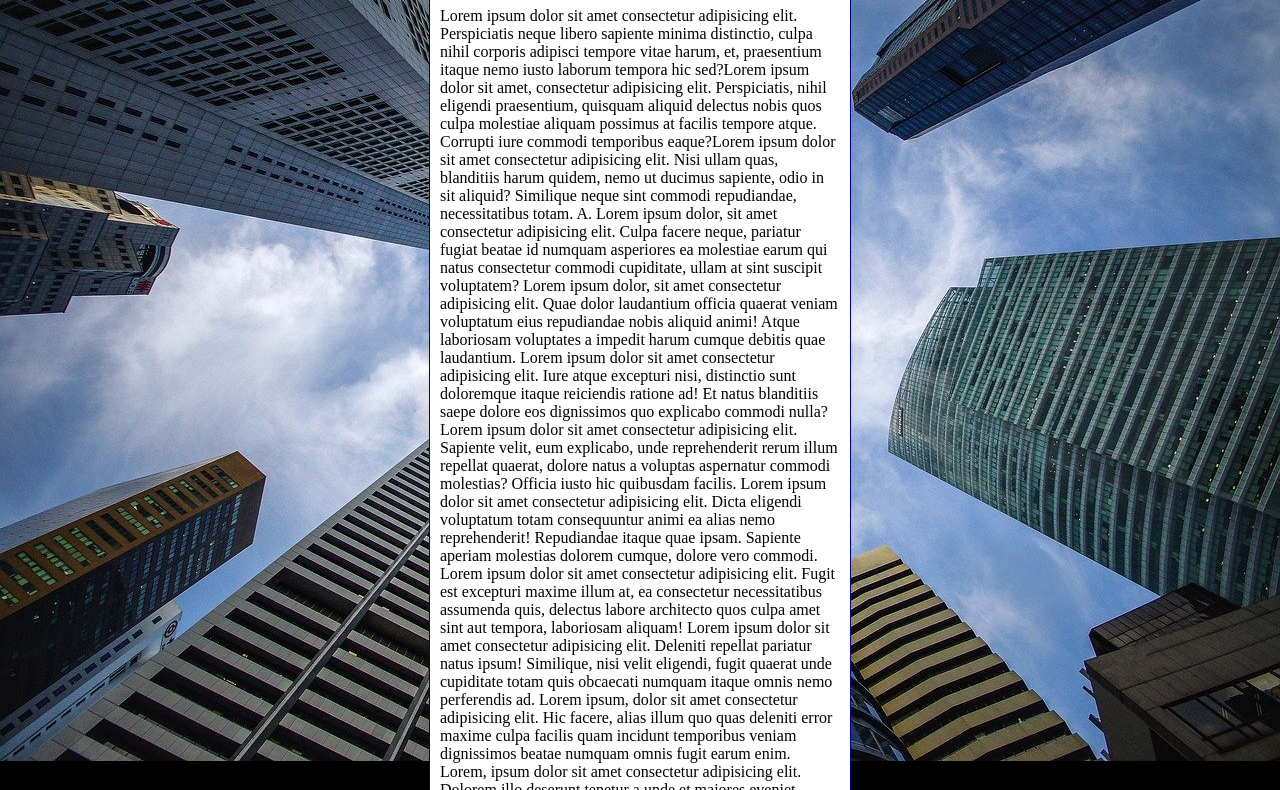
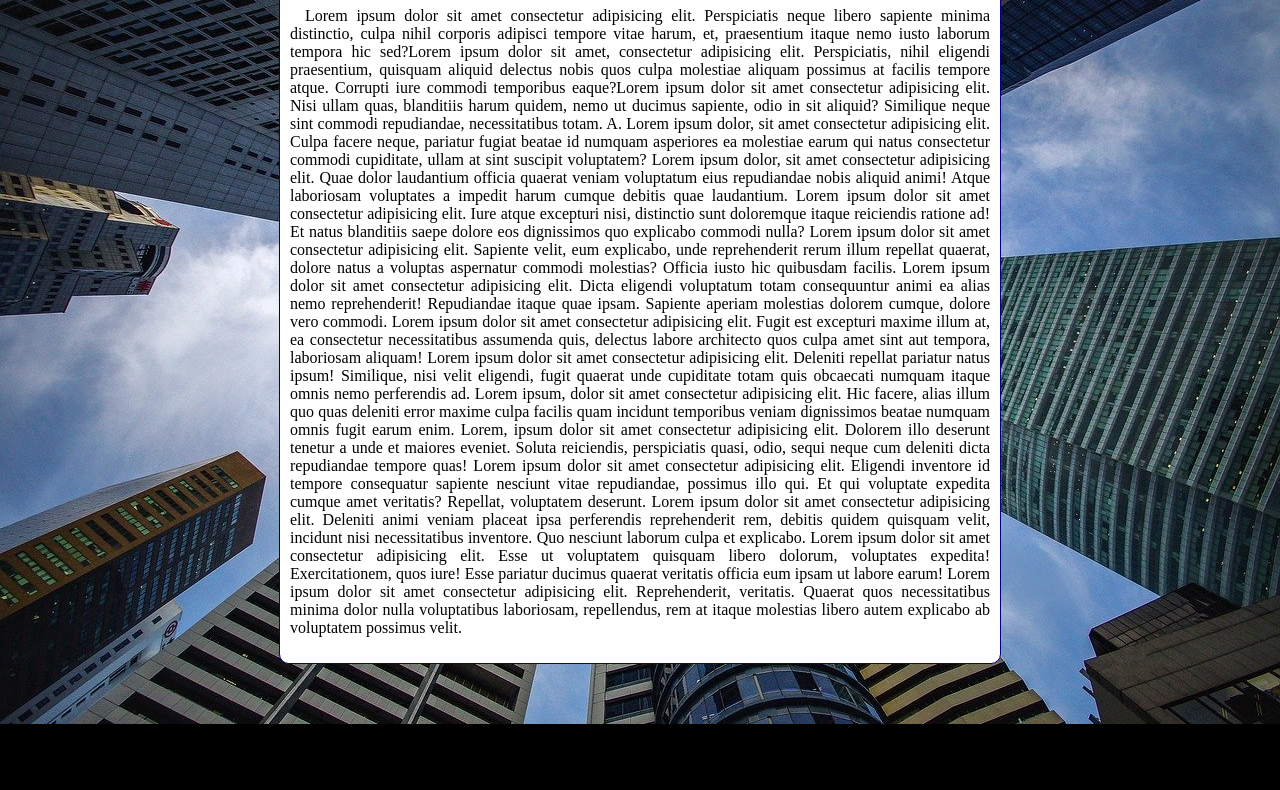
Before and after one commit to EliaFraga/html-css, a plain HTML site: page exercicios/ex022/fundo006.html in a window 1280 px wide. Shown: the part 92-882 px from the top of the page. After the commit the page ends 816 px from the top, so only its background shows below. Drawn offline with Linux system fonts and the light colour scheme.

Commit message:
atualizei o ex022

```diff
--- a/exercicios/ex022/fundo006.html
+++ b/exercicios/ex022/fundo006.html
@@ -3,25 +3,35 @@
 <head>
     <meta charset="UTF-8">
     <meta name="viewport" content="width=device-width, initial-scale=1.0">
-    <title>Document</title>
+    <title>Fundo Fixo de Tela</title>
     <style>
         body {
             height: 100vh;
-            background-color: black;
+            /*background-color: black;
             background-image: url(imagens/wallpaper002.jpg);
             background-position: center top;
             background-repeat: no-repeat;
+            background-size: cover;
+            background-attachment: fixed;*/
+
+            /* shorthand - background
+             color > image > position > repeat > [size] > attachment
+            */
+
+            background: black url(imagens/wallpaper002.jpg) center center no-repeat fixed;
             background-size: cover;
 
         }
 
         main {
             background-color: white;
-            width: 400px;
+            max-width: 700px;
             padding: 10px;
             margin: auto;
             border: solid 1px darkblue;
             border-radius: 10px;
+            text-align: justify;
+            text-indent: 15px;
         }
     </style>
 </head>
```
